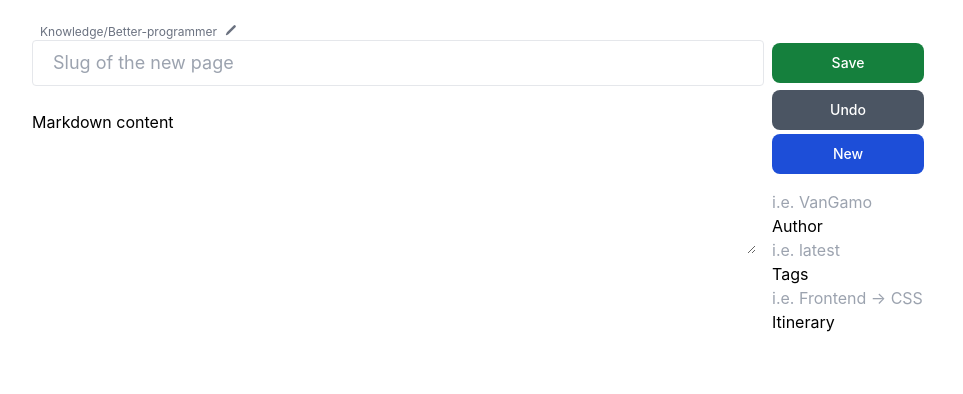
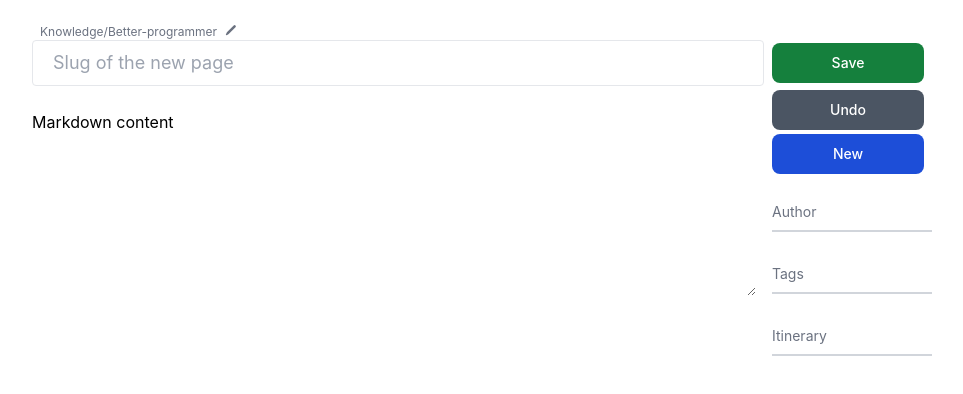
Before and after one commit to vangamo/blog-web-editor, a React (Vite) app: page / in a window 1280 px wide. Shown: the top 394 px of the page, without its empty margins (158-1121 px from the left). Built offline with nearby package versions, Linux system fonts and the light colour scheme.

Commit message:
Add styles to meta inputs.

```diff
--- a/src/components/App.css
+++ b/src/components/App.css
@@ -133,3 +133,11 @@
     justify-self: stretch;
   }
 }
+
+.placeholder-opacity-0::placeholder {
+  opacity: 0;
+}
+
+.placeholder-opacity-0:focus::placeholder {
+  opacity: 100;
+}
--- a/src/components/MetaForm.jsx
+++ b/src/components/MetaForm.jsx
@@ -1,42 +1,42 @@
 function MetaForm() {
   return (
     <form className="settings">
-      <div className="">
+      <div className="relative z-0 w-full mb-5 group">
         <input
           type="text"
           name="post_author"
           id="post_author"
-          className=""
+          className="block py-2.5 px-0 w-full text-sm text-gray-900 bg-transparent border-0 border-b-2 border-gray-300 appearance-none dark:text-white dark:border-gray-600 dark:focus:border-blue-500 focus:outline-none focus:ring-0 focus:border-blue-600 peer placeholder-opacity-0 focus:placeholder-opacity-100"
           placeholder="i.e. VanGamo"
           required
         />
-        <label htmlFor="post_author" className="">
+        <label htmlFor="post_author" className="peer-focus:font-medium absolute text-sm text-gray-500 dark:text-gray-400 duration-300 transform -translate-y-6 scale-75 top-3 -z-10 origin-[0] peer-focus:start-0 rtl:peer-focus:translate-x-1/4 peer-focus:text-blue-600 peer-focus:dark:text-blue-500 peer-placeholder-shown:scale-100 peer-placeholder-shown:translate-y-0 peer-focus:scale-75 peer-focus:-translate-y-6">
           Author
         </label>
       </div>
-      <div className="">
+      <div className="relative z-0 w-full mb-5 group">
         <input
           type="text"
           name="post_tags"
           id="post_tags"
-          className=""
+          className="block py-2.5 px-0 w-full text-sm text-gray-900 bg-transparent border-0 border-b-2 border-gray-300 appearance-none dark:text-white dark:border-gray-600 dark:focus:border-blue-500 focus:outline-none focus:ring-0 focus:border-blue-600 peer placeholder-opacity-0 focus:placeholder-opacity-100"
           placeholder="i.e. latest"
           required
         />
-        <label htmlFor="post_tags" className="">
+        <label htmlFor="post_tags" className="peer-focus:font-medium absolute text-sm text-gray-500 dark:text-gray-400 duration-300 transform -translate-y-6 scale-75 top-3 -z-10 origin-[0] peer-focus:start-0 rtl:peer-focus:translate-x-1/4 peer-focus:text-blue-600 peer-focus:dark:text-blue-500 peer-placeholder-shown:scale-100 peer-placeholder-shown:translate-y-0 peer-focus:scale-75 peer-focus:-translate-y-6">
           Tags
         </label>
       </div>
-      <div className="">
+      <div className="relative z-0 w-full mb-5 group">
         <input
           type="text"
           name="post_itinerary"
           id="post_itinerary"
-          className=""
+          className="block py-2.5 px-0 w-full text-sm text-gray-900 bg-transparent border-0 border-b-2 border-gray-300 appearance-none dark:text-white dark:border-gray-600 dark:focus:border-blue-500 focus:outline-none focus:ring-0 focus:border-blue-600 peer placeholder-opacity-0 focus:placeholder-opacity-100"
           placeholder="i.e. Frontend -> CSS"
           required
         />
-        <label htmlFor="post_itinerary" className="">
+        <label htmlFor="post_itinerary" className="peer-focus:font-medium absolute text-sm text-gray-500 dark:text-gray-400 duration-300 transform -translate-y-6 scale-75 top-3 -z-10 origin-[0] peer-focus:start-0 rtl:peer-focus:translate-x-1/4 peer-focus:text-blue-600 peer-focus:dark:text-blue-500 peer-placeholder-shown:scale-100 peer-placeholder-shown:translate-y-0 peer-focus:scale-75 peer-focus:-translate-y-6">
           Itinerary
         </label>
       </div>
```
